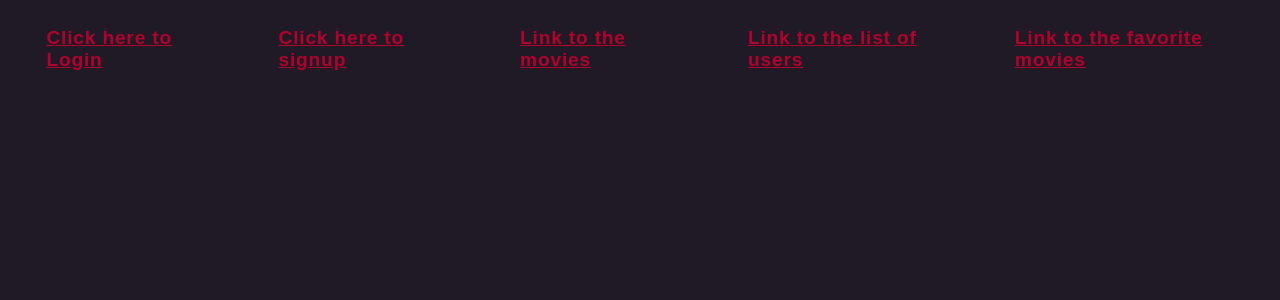
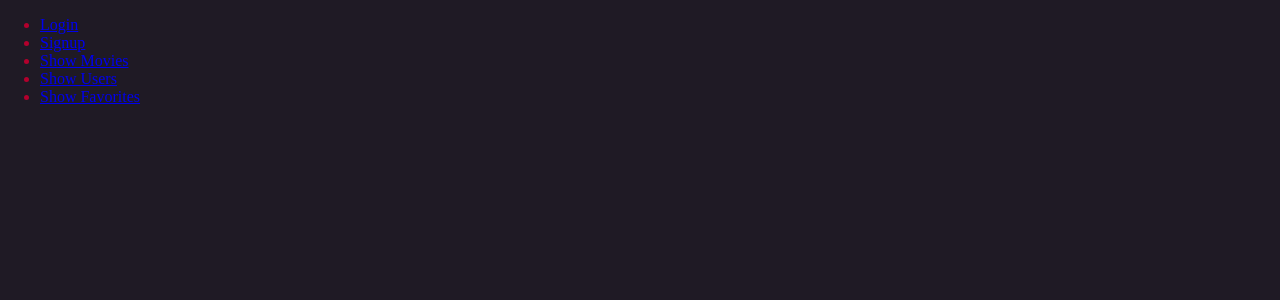
Before and after one commit to lachancechristophe/FilmsFavoris, a PHP site: page / in a window 1280 px wide. Shown: the top 300 px of the page. Run offline with PHP 8.4, Linux system fonts and the light colour scheme.

Commit message:
style agane

```diff
--- a/class/view/Index.class.php
+++ b/class/view/Index.class.php
@@ -10,15 +10,9 @@
             $this->doc = parent::initHTML("Index",'');
 
 
-            $this->doc .= parent::createLink("login.php", "Click here to Login");
+            $this->doc .= parent::topNav();
 
-            $this->doc .= parent::createLink("signup.php", "Click here to signup");
 
-            $this->doc .= parent::createLink("show_movies.php", "Link to the movies");
-
-            $this->doc .= parent::createLink("show_users.php", "Link to the list of users");
-
-            $this->doc .= parent::createLink("show_favorites.php", "Link to the favorite movies");
             $this->doc .= parent::endBal("body");
             $this->doc .= parent::endBal("html");
 
--- a/class/view/lib/Page.class.php
+++ b/class/view/lib/Page.class.php
@@ -13,14 +13,26 @@ class Page
         $retStr .= "<html lang='fr'>\n";
         $retStr .= "<head>\n";
         $retStr .= "<title>".$titre."</title>\n";
+        $retStr .= '<link rel="stylesheet" type="text/css" href="style/topNav.css">';
         $retStr .= '<link rel="stylesheet" type="text/css" href="style/style.css">';
-
         if (!empty($css)) {
             $retStr .= '<link rel="stylesheet" type="text/css" href="' . $css .'">';
         }
         $retStr .= "</head>\n";
         $retStr .= "<body>\n";
         return $retStr;
+    }
+    public function topNav()
+    {
+        $topNav = '';
+        $topNav .= '<ul class="topNav">';
+        $topNav .= '<li><a href="login.php">Login</a></li>';
+        $topNav .= '<li><a href="signup.php">Signup</a></li>';
+        $topNav .= '<li><a href="show_movies.php">Show Movies</a></li>';
+        $topNav .= '<li><a href="show_users.php">Show Users</a></li>';
+        $topNav .= '<li><a href="show_favorites.php">Show Favorites</a></li>';
+        $topNav .= '</ul>';
+        return $topNav;
     }
 
     public function beginForm($method, $action, $name)
@@ -48,7 +60,7 @@ class Page
 
     public function createLink($href, $text)
     {
-        return '<a class="btn" href="' . $href . '">' . $text . '</a>';
+        return '<a href="' . $href . '">' . $text . '</a>';
     }
 
     public function beginBal($bal)
--- a/style/style.css
+++ b/style/style.css
@@ -1,33 +1,9 @@
-
 body {
 
-  background: #1f1a25;
-  display: flex;
-  align-items: center;
-  justify-content: center;
-  color:#b3002d;
+    background-color: #1f1a25;
+    color:#b3002d;
+    margin: 0;
+    padding: 0;
+    min-width: 980px;
 
 }
-
-
-.btn {
-
-  border: none;
-  cursor: pointer;
-  line-height: 1.5;
-  font: 700 1.2rem 'Roboto Slab', sans-serif;
-  padding: 1em 2em;
-  letter-spacing: 0.05rem;
-  color:#b3002d;
-
-
-}
-
-
-
-.btn:hover {
-    transition: 0.5s;
-    box-shadow: 0 4px 8px 0 rgba(0, 0, 0, 0.2), 0 6px 20px 0 rgba(0, 0, 0, 0.19);
-    background:#b3002d;
-    color:#1f1a25;
-}
```
